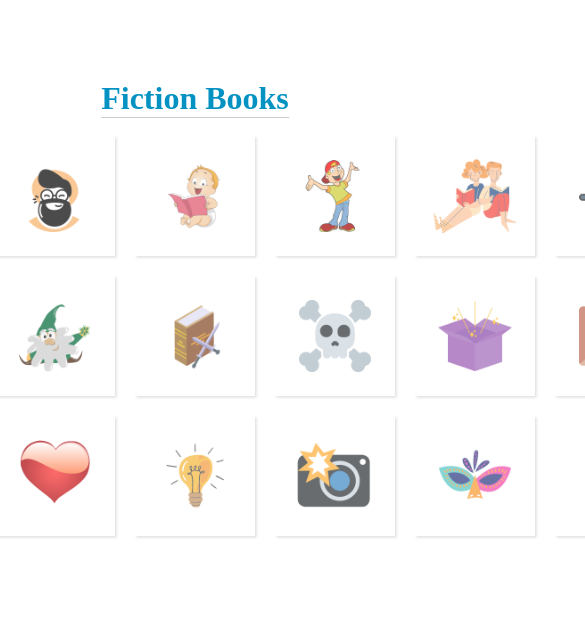
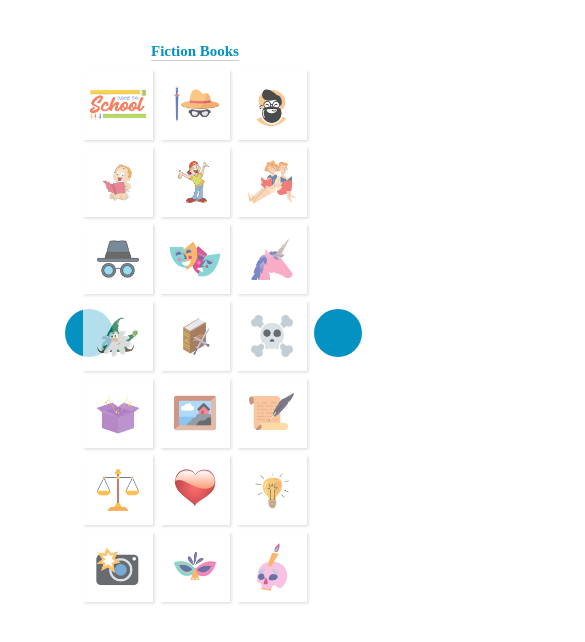
Before and after one commit to julie949/portfolio_web_development, a plain HTML site: page gallery_fiction.html in a window 390 px wide. Shown: the part 86-728 px from the top of the page, 585 px wide, since content can reach past the window. Drawn offline with Linux system fonts and the light colour scheme.

Commit message:
Update gallery_fiction.css

```diff
--- a/css/gallery_fiction.css
+++ b/css/gallery_fiction.css
@@ -192,3 +192,25 @@ body {
         opacity: 0;
     }
 }
+
+/* styling max width 414 */
+
+@media only screen and (max-width: 414px) {
+    /* slide fiction  */
+    .slide_fiction {
+        display: grid;
+        grid-template-columns: repeat(3, 70px);
+        grid-template-rows: repeat(7, 70px);
+        grid-gap: 7px;
+    }
+    /* title */
+    .title {
+        position: absolute;
+        top: -5%;
+        left: 50%;
+        transform: translateX(-50%);
+        color: #0492c2;
+        font-size: 15px;
+        border-bottom: 1px solid rgba(0, 0, 0, 0.2);
+    }
+}
```
